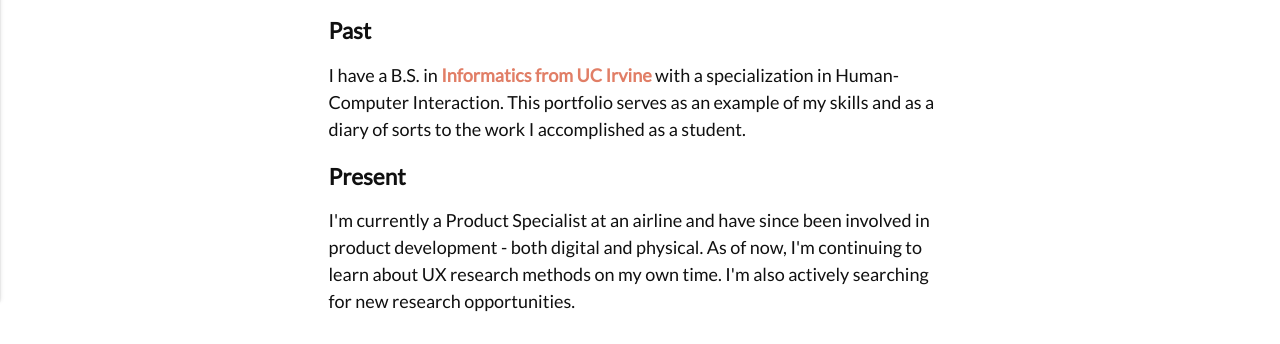
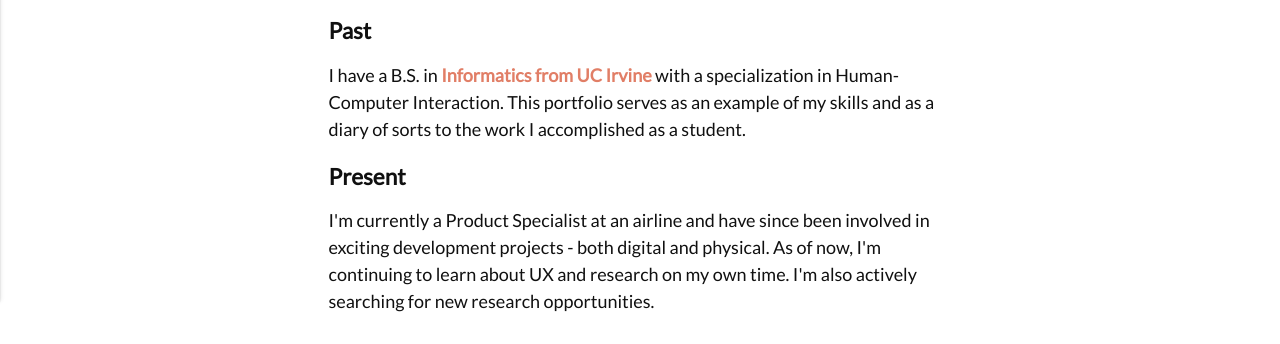
Before and after one commit to alexia-martinez/alexiabareno.github.io, a plain HTML site: page about.html in a window 1280 px wide. Shown: the part 560-904 px from the top of the page. Drawn offline with nearby package versions, Linux system fonts and the light colour scheme.

Commit message:
Updated About section (fourth time yo)

```diff
--- a/about.html
+++ b/about.html
@@ -68,8 +68,8 @@
 
             <h3>Present</h3>
             <p>
-                I'm currently a Product Specialist at an airline and have since been involved in product development - both
-                digital and physical. As of now, I'm continuing to learn about UX research methods on my own time. I'm also
+                I'm currently a Product Specialist at an airline and have since been involved in exciting development projects - both
+                digital and physical. As of now, I'm continuing to learn about UX and research on my own time. I'm also
                 actively searching for new research opportunities.
             </p>
         </div>
```
